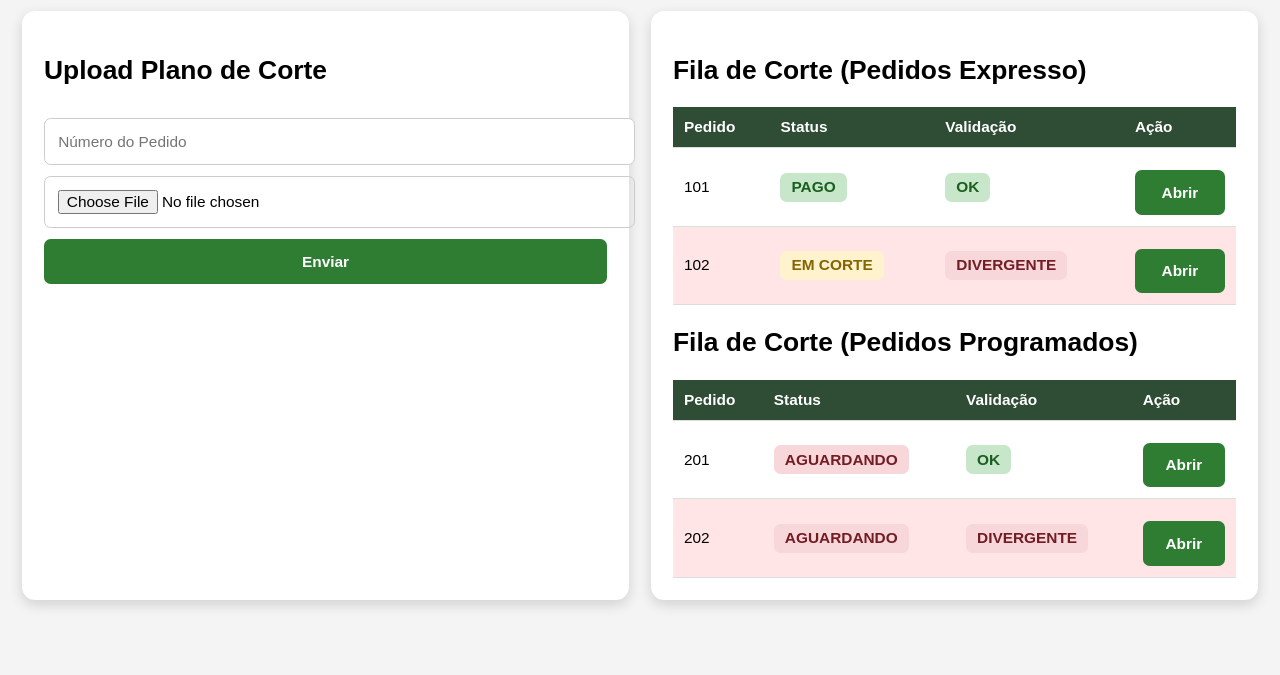
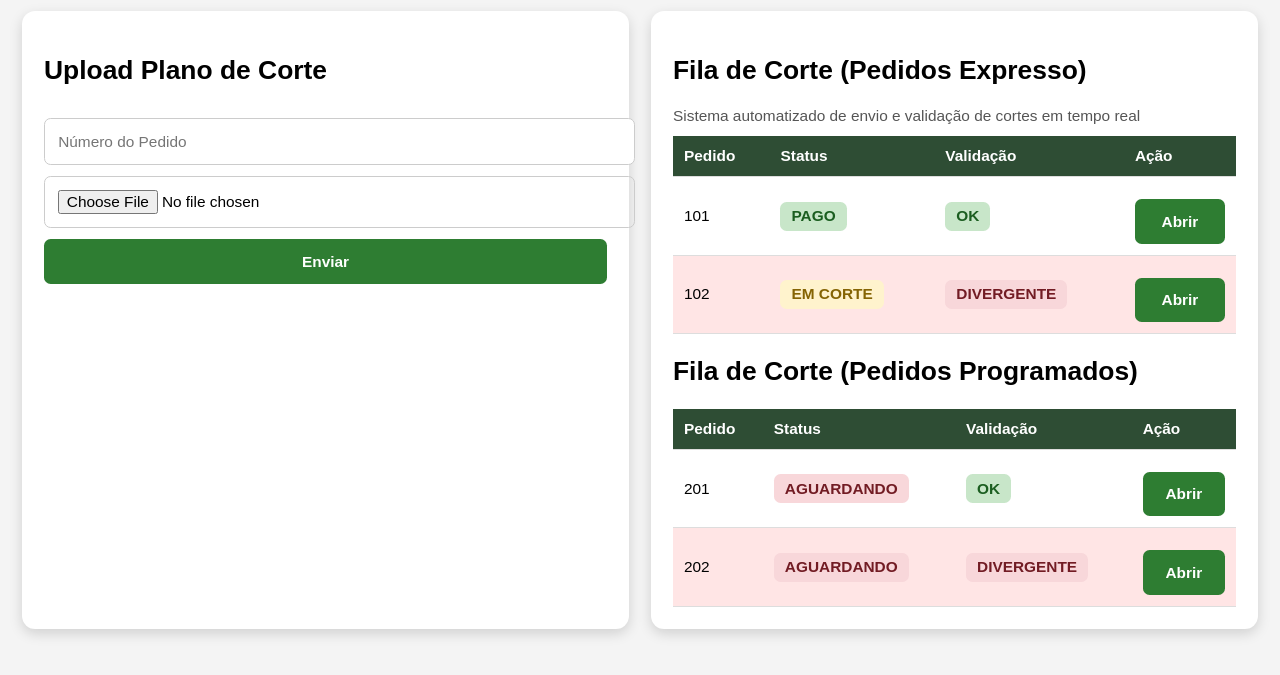
Before and after one commit to Matxeno/madeireira-sistema-corte, a plain HTML site: page index.html in a window 1280 px wide. Shown: the part 87-762 px from the top of the page. Drawn offline with nearby package versions, Linux system fonts and the light colour scheme.

Commit message:
melhorias apresentação

```diff
--- a/index.html
+++ b/index.html
@@ -139,6 +139,9 @@
   <!-- Filas -->
   <div class="card">
     <h2>Fila de Corte (Pedidos Expresso)</h2>
+    <p style="color:#555; font-size:14px; margin-bottom:10px;">
+  Sistema automatizado de envio e validação de cortes em tempo real
+</p>
     <table>
       <thead>
         <tr>
```
